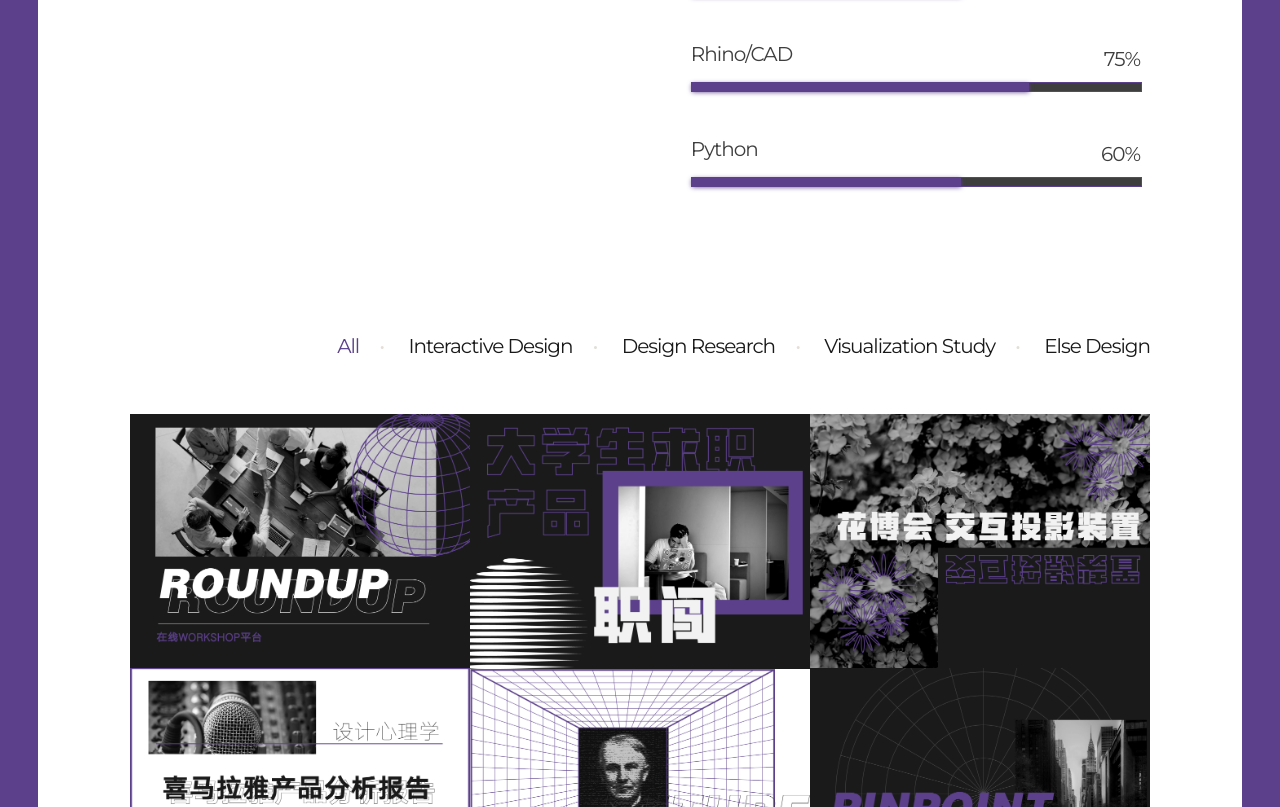
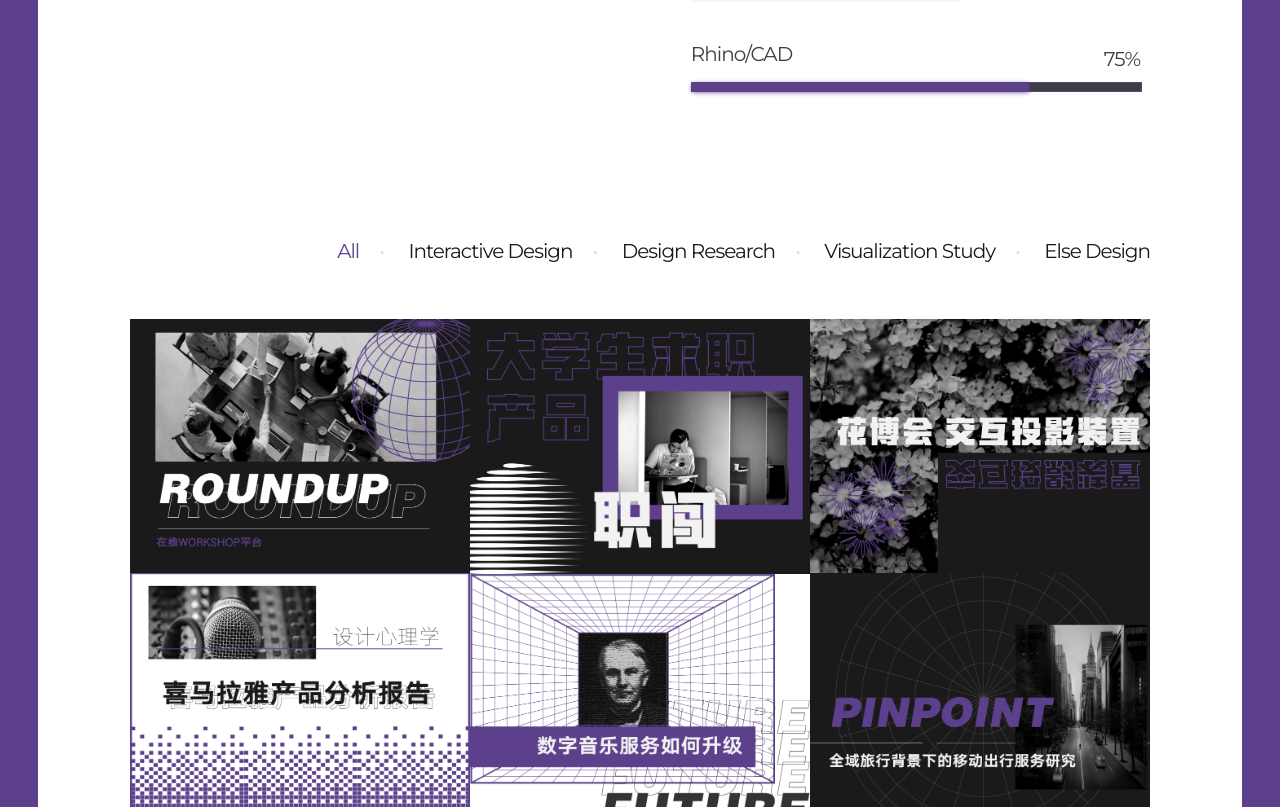
Before and after one commit to srmp1219/.github.io, a plain HTML site: page index.html in a window 1280 px wide. Shown: the part 1002-1809 px from the top of the page. Drawn offline with Linux system fonts and the light colour scheme.

Commit message:
Update index.html

```diff
--- a/index.html
+++ b/index.html
@@ -160,15 +160,6 @@
                                             <p>75%</p>
                                             <div class="skill">
                                                 <div class="skill_level" style="width: 75%;">
-
-                                                </div>
-                                            </div>
-                                        </div>
-                                        <div class="skill_box">
-                                            <p>Python</p>
-                                            <p>60%</p>
-                                            <div class="skill">
-                                                <div class="skill_level" style="width:60%;">
 
                                                 </div>
                                             </div>
```
